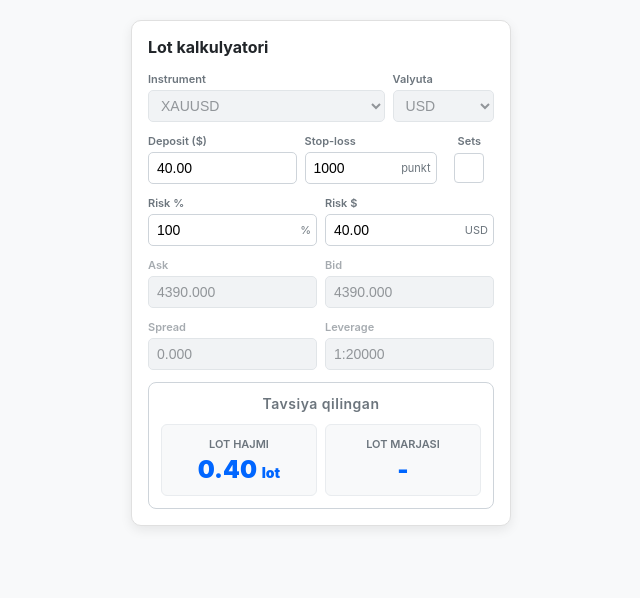
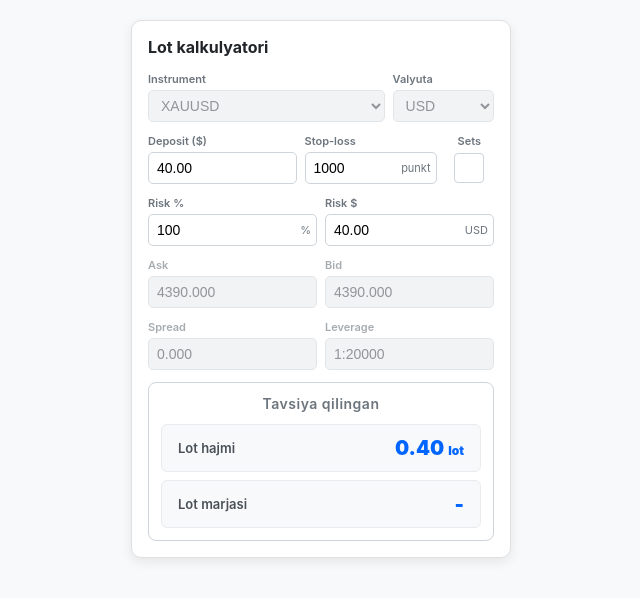
Before and after one commit to MisterAnOnYm96/lot-calculator, a plain HTML site: page index.html in a window 1280 px wide. Shown: the whole page, without its empty margins (319-959 px from the left). Drawn offline with Linux system fonts and the light colour scheme.

Commit message:
Update index.html

```diff
--- a/index.html
+++ b/index.html
@@ -186,7 +186,7 @@
             border: 1px solid #ced4da;
             border-radius: 8px;
             padding: 12px;
-            text-align: center;
+            text-align: center; /* Tepasidagi "Tavsiya qilingan" markazda qolishi uchun */
         }
         .result-box h3 {
             font-size: 14px;
@@ -204,35 +204,39 @@
         }
         .recommendation-cards {
             display: flex;
+            flex-direction: column; /* Ustma-ust joylashtirish */
             gap: 8px;
         }
         .rec-card {
-            flex: 1;
             background-color: #f8f9fa;
             border: 1px solid #e9ecef;
             border-radius: 6px;
-            padding: 12px 8px;
-            text-align: center;
+            padding: 12px 16px;
+
+            /* ICHIDAGI ELEMENTLARNI CHAPGA VA O'NGGA JOYLASHTIRISH */
             display: flex;
-            flex-direction: column;
+            flex-direction: row;
             justify-content: space-between;
+            align-items: center;
         }
         .rec-card .card-label {
-            font-size: 11px;
-            color: #6c757d;
+            font-size: 13px; /* Matn biroz kattaroq */
+            color: #495057;
             font-weight: 600;
-            margin-bottom: 6px;
-            text-transform: uppercase;
+            margin-bottom: 0; /* Pastki oraliq olib tashlandi */
+            /* text-transform: uppercase; O'CHIRILDI */
         }
 
+        /* QIYMATLAR FORMATI (Katta, qalin, to'q ko'k) */
         .rec-card .card-value {
-            font-size: 24px;
+            font-size: 20px; /* Kattaroq */
             font-weight: 900;
             color: #0066ff;
             line-height: 1.1;
+            text-align: right; /* O'ngga tekislash */
         }
         .rec-card .card-value span {
-            font-size: 14px;
+            font-size: 12px;
             font-weight: 900;
         }
     </style>
@@ -326,7 +330,7 @@
             <div class="recommendation-cards">
                 <div class="rec-card">
                     <div class="card-label">Lot hajmi</div>
-                    <div class="card-value" id="recLotSize"><span>0.40</span> <span>lot</span></div>
+                    <div class="card-value" id="recLotSize">0.40 <span>lot</span></div>
                 </div>
                 <div class="rec-card">
                     <div class="card-label">Lot marjasi</div>
@@ -355,7 +359,7 @@
     const priceInfoGrid = document.getElementById('priceInfoGrid');
 
     const valuePerPointPerLot = 0.10;
-    const contractSize = 100; // KONTRAKT HAJMI QO'SHILDI
+    const contractSize = 100;
 
     function loadSavedData() {
         if (localStorage.getItem('askPrice')) {
@@ -410,16 +414,16 @@
         let effectiveStopValue = stopLoss + (spread * 1000);
         let lot = riskAmount / (effectiveStopValue * valuePerPointPerLot);
 
+        // Lot hajmini yangilash
         recLotSize.innerHTML = lot.toFixed(2) + ' <span>lot</span>';
 
-        // LOT MARJASI HISOBLASH (YANGI FORMULA)
+        // LOT MARJASI HISOBLASH
         if (setsCheckbox.checked) {
             let leverageStr = leverageValueInput.value;
             let leverageNum = parseFloat(leverageStr.split(':')[1]) || 1;
 
             let currentPrice = parseFloat(askPriceInput.value) || 4390.000;
 
-            // YANGI FORMULA: (lot hajmi * ask narxi * kontrakt hajmi) / leverage
             let margin = (lot * currentPrice * contractSize) / leverageNum;
 
             recLotMargin.innerHTML = formatNumber(margin) + ' <span>USD</span>';
```
